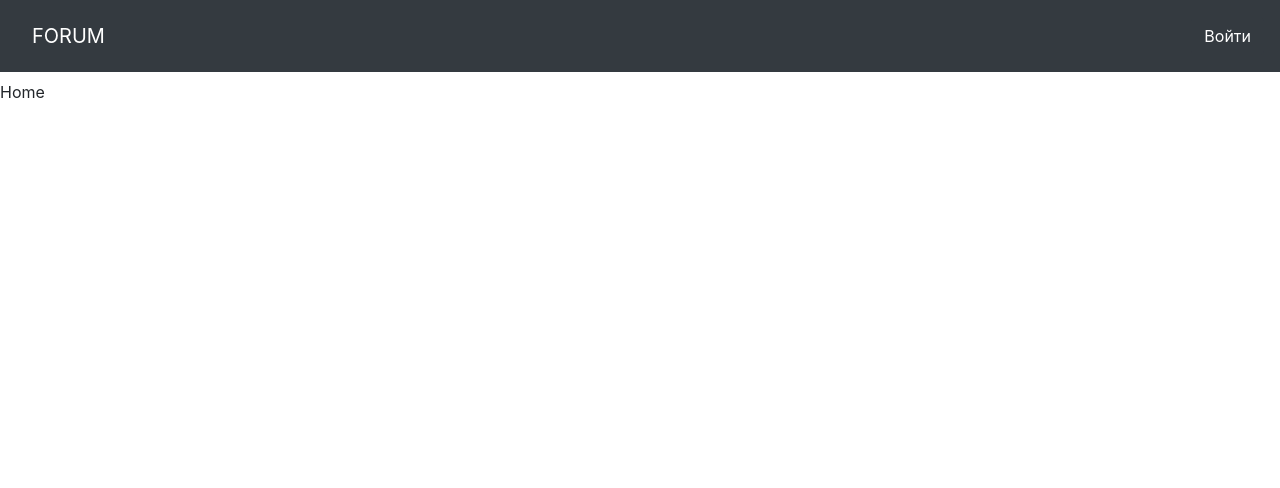
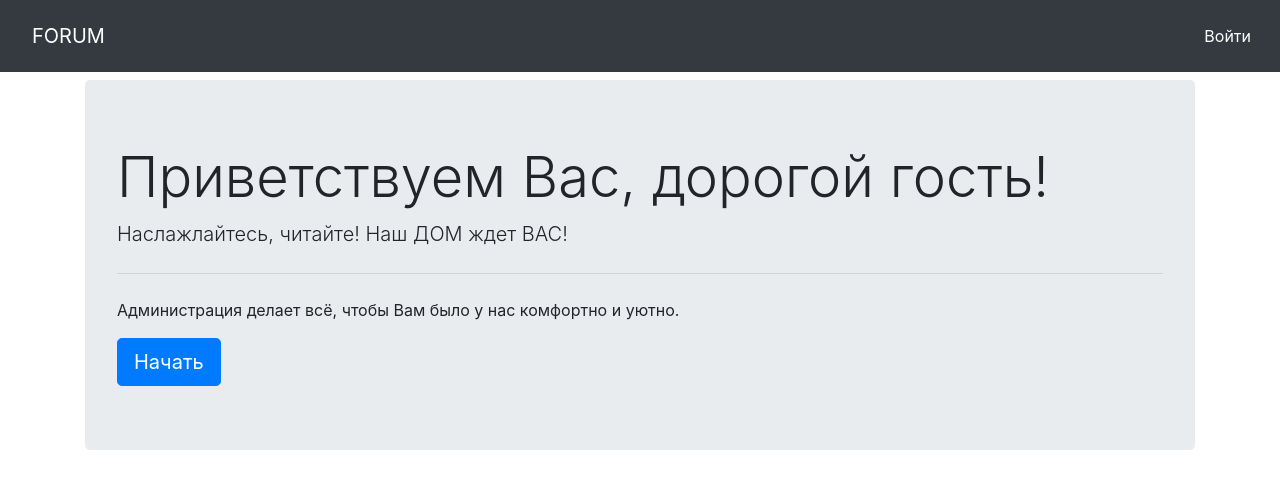
Before and after one commit to abduazim95/test_task, a Vue app: page /#/ in a window 1280 px wide. Shown: the top 488 px of the page. Built offline with nearby package versions, Linux system fonts and the light colour scheme.

Commit message:
Приветственная страница

```diff
--- a/src/views/Home.vue
+++ b/src/views/Home.vue
@@ -1,14 +1,20 @@
 <template>
-    <div>
-        Home
-    </div>
+	<div class="container">
+		<div class="jumbotron">
+			<h1 class="display-4">Приветствуем Вас, дорогой гость!</h1>
+			<p class="lead">
+                Наслажлайтесь, читайте! Наш ДОМ ждет ВАС!
+            </p>
+			<hr class="my-4" />
+			<p>Администрация делает всё, чтобы Вам было у нас комфортно и уютно.</p>
+			<a class="btn btn-primary btn-lg" href="#" role="button">Начать</a>
+		</div>
+	</div>
 </template>
 <script>
 export default {
-    data() {
-        return {
-
-        }
-    }
-}
+	data() {
+		return {};
+	}
+};
 </script>
```
